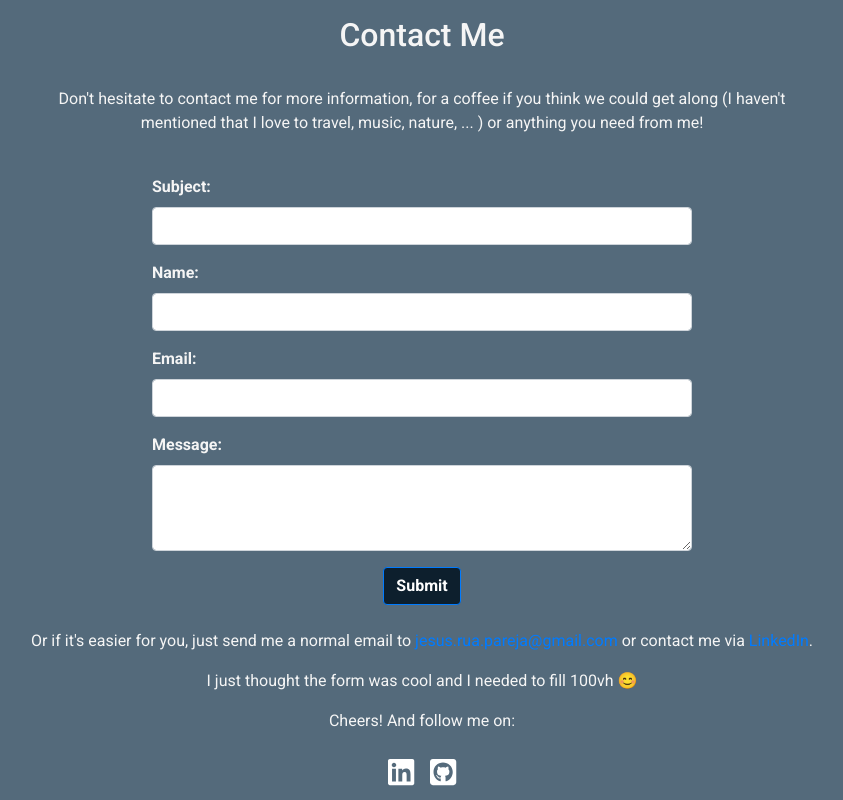
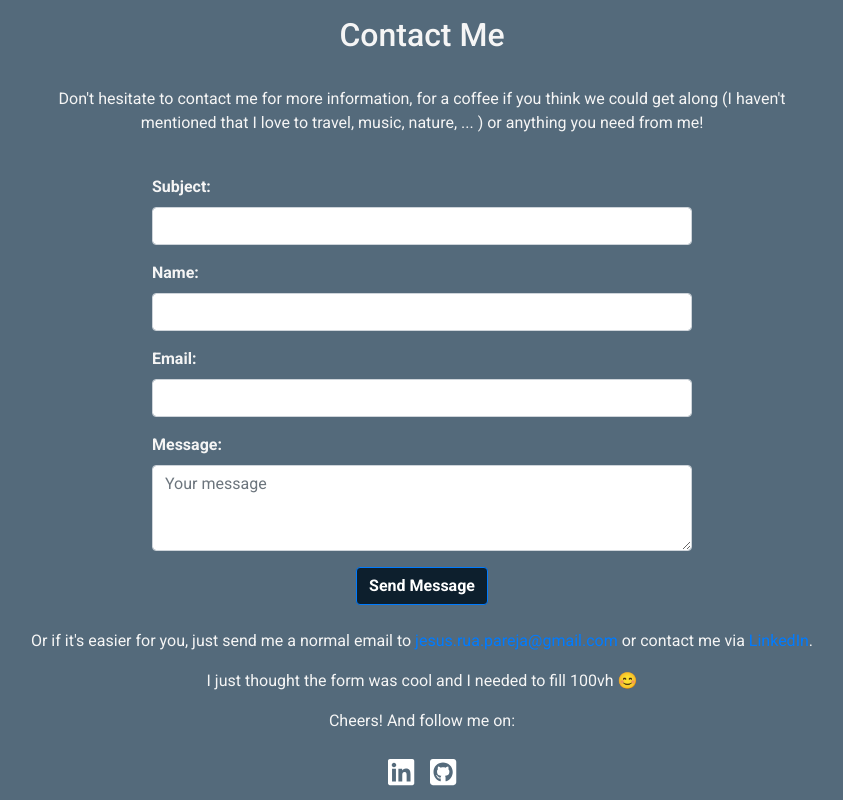
Before and after one commit to jesusrua/my_portfolio, a React (Create React App) app: page / in a window 1280 px wide. Shown: the part 3074-3874 px from the top of the page, without its empty margins (218-1061 px from the left). Built offline with nearby package versions, Linux system fonts and the light colour scheme.

Commit message:
email form working

```diff
--- a/src/Components/1.Main/Main.js
+++ b/src/Components/1.Main/Main.js
@@ -5,6 +5,7 @@ import {Link} from 'react-scroll';
 import './Main.css';
 
 function Main () {
+
 
   return(
     <Container fluid className="main vertical-center">
--- a/src/Components/4.Contact/Contact.js
+++ b/src/Components/4.Contact/Contact.js
@@ -3,9 +3,22 @@ import './Contact.css';
 import {Container, Row, Col, Form, Button} from 'react-bootstrap';
 import {FontAwesomeIcon} from '@fortawesome/react-fontawesome';
 import {faLinkedin, faGithubSquare} from '@fortawesome/free-brands-svg-icons';
-// import emailjs from 'emailjs-com';
+import emailjs from 'emailjs-com';
 
 function Contact () {
+
+  function sendEmail(e) {
+    e.preventDefault();
+
+    emailjs.sendForm('portfolioMail', 'portfolio_template', e.target, 'user_iS8uSaziVTmGVlXae6csZ')
+      .then((result) => {
+        console.log(result.text);
+      }, (error) => {
+        console.log(error.text);
+      });
+      e.target.reset()
+  }
+
 
   return(
     <Container fluid className="contact">
@@ -25,27 +38,27 @@ function Contact () {
         </Row>
 
         <Row className="justify-content-center mt-4 mb-4">
-          <Col md={6}>
-            <Form>
+          <Col md={6} lg={6}>
+            <Form onSubmit={sendEmail}>
               <Form.Group>
                 <Form.Label className="formTitle">Subject:</Form.Label>
-                <Form.Control type="text" placeholer="SUBJECT"/>
+                <Form.Control type="text" placeholer="Subject" name="subject"/>
               </Form.Group>
               <Form.Group>
                 <Form.Label className="formTitle">Name:</Form.Label>
-                <Form.Control type="text" placeholer="NAME"/>
+                <Form.Control type="text" placeholer="Name" name="name" />
               </Form.Group>
               <Form.Group>
                 <Form.Label className="formTitle">Email:</Form.Label>
-                <Form.Control type="email" placeholer="EMAIL"/>
+                <Form.Control type="email" placeholer="Email" name="email" />
               </Form.Group>
               <Form.Group>
                 <Form.Label className="formTitle">Message:</Form.Label>
-                <Form.Control as="textarea" rows={3} />
+                <Form.Control as="textarea" rows={3} placeholder="Your message" name="message" />
               </Form.Group>
               <Col className="text-center">
                 <Button type="submit">
-                  Submit
+                  Send Message
                 </Button>
               </Col>
             </Form>
```
